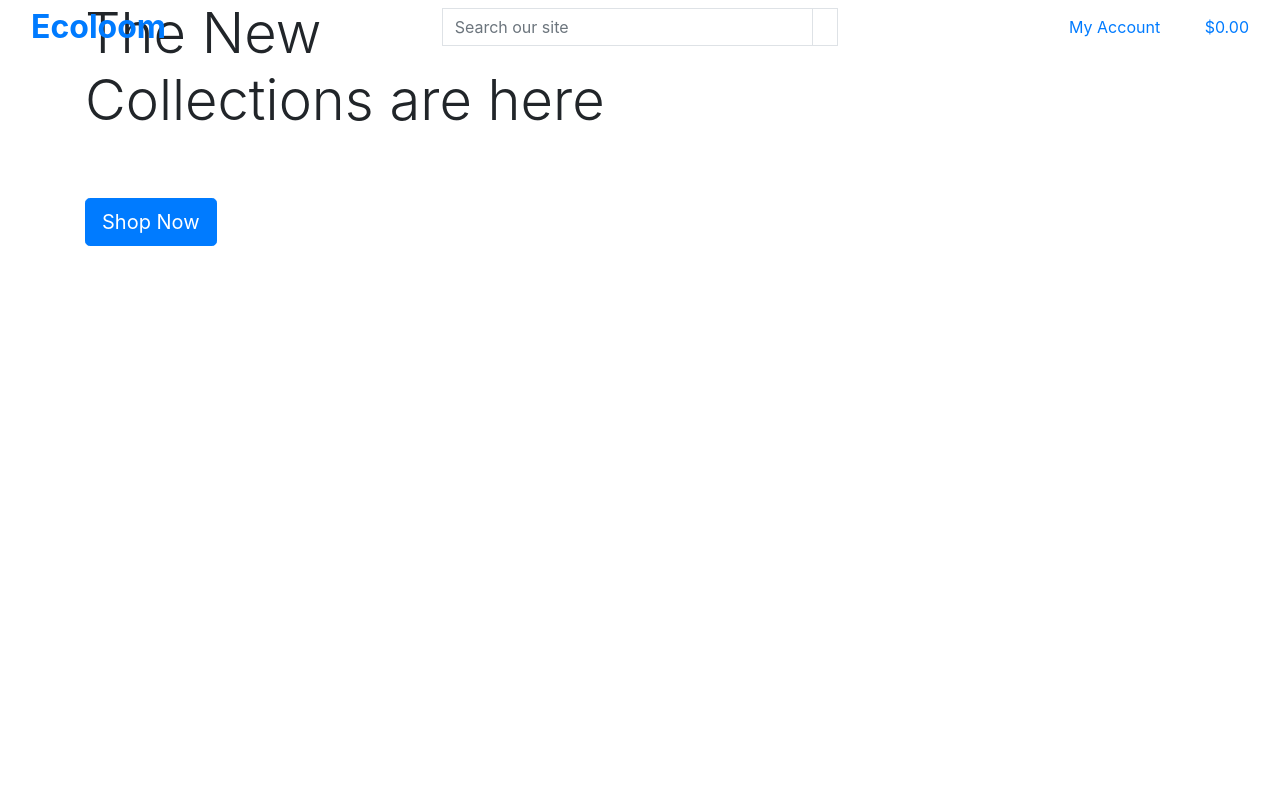
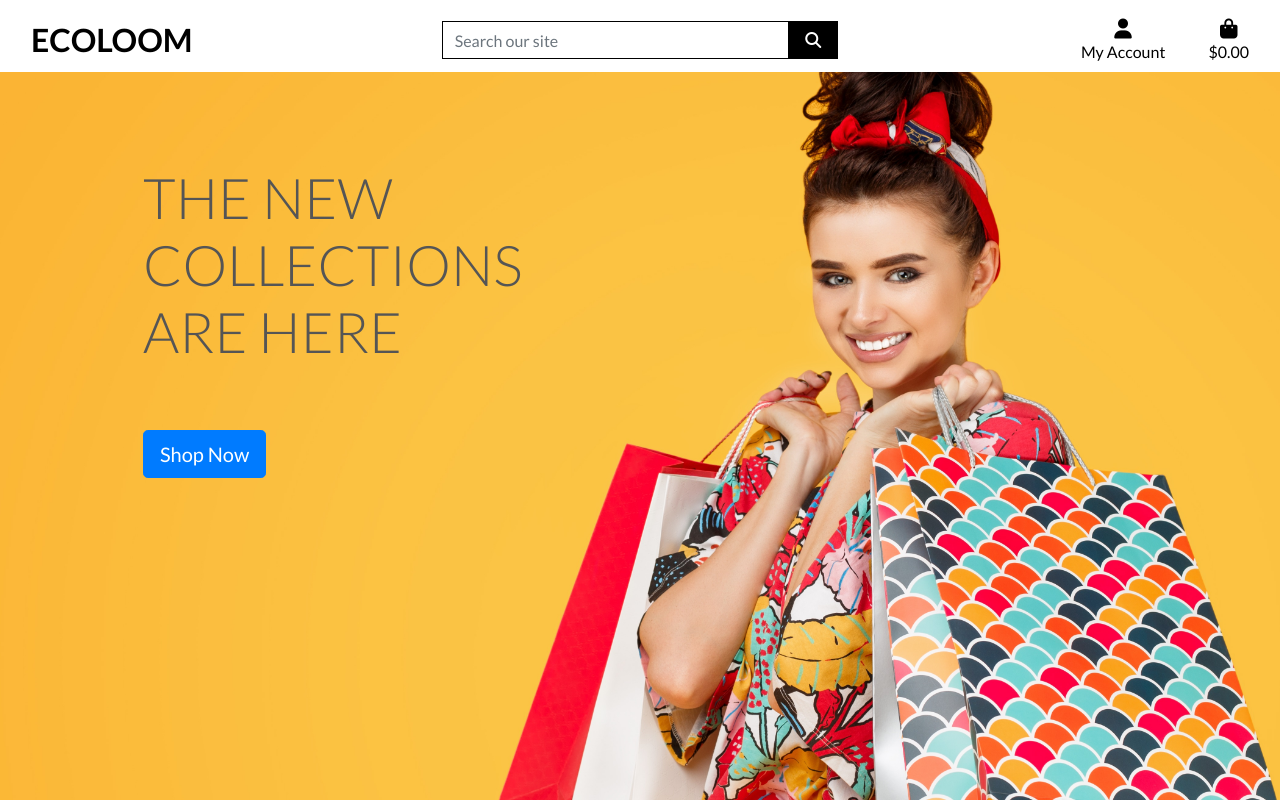
Before and after one commit to Mubashirgit1/EcoLoom, a Django app: page / in a window 1280 px wide. Run offline with Django 3.2, Linux system fonts and the light colour scheme; some libraries are stand-ins or nearby versions.

Commit message:
add home navigation

```diff
--- a/Ecoloom/templates/base.html
+++ b/Ecoloom/templates/base.html
@@ -1,4 +1,4 @@
-{% load static%}
+{% load static %}
 <!doctype html>
 <html lang="en">
 
@@ -17,6 +17,8 @@
     <!-- Bootstrap CSS -->
     <link rel="stylesheet" href="https://cdn.jsdelivr.net/npm/bootstrap@4.4.1/dist/css/bootstrap.min.css"
         integrity="sha384-Vkoo8x4CGsO3+Hhxv8T/Q5PaXtkKtu6ug5TOeNV6gBiFeWPGFN9MuhOf23Q9Ifjh" crossorigin="anonymous">
+        <link href="https://fonts.googleapis.com/css2?family=Lato:ital,wght@0,100;0,300;0,400;0,700;0,900;1,100;1,300;1,400;1,700;1,900&display=swap" rel="stylesheet">
+        <link rel="stylesheet" href="{% static 'css/base.css' %}">
     {% endblock %}
     {% block extracss %}
 
@@ -32,6 +34,7 @@
     <script src="https://cdn.jsdelivr.net/npm/bootstrap@4.4.1/dist/js/bootstrap.min.js"
         integrity="sha384-wfSDF2E50Y2D1uUdj0O3uMBJnjuUD4Ih7YwaYd1iqfktj0Uod8GCExl3Og8ifwB6"
         crossorigin="anonymous"></script>
+        <script src="https://kit.fontawesome.com/29d720f411.js" crossorigin="anonymous"></script>
     {% endblock %}
     {% block extrajs %}
 
@@ -41,7 +44,7 @@
 
 <body>
     <header class="container-fluid fixed-top">
-        <div class="row">
+        <div id="topnav" class="row bg-white pt-lg-2 d-none d-lg-flex">
             <div class="col-12 col-lg-4 my-auto py-1 py-lg-0 text-center text-lg-left">
                 <a href="{% url 'home' %}" class="nav-link main-logo-link">
                     <h2 class="logo-font text-black my-0">
--- a/Ecoloom/urls.py
+++ b/Ecoloom/urls.py
@@ -15,9 +15,10 @@ Including another URLconf
 """
 from django.contrib import admin
 from django.urls import path , include
-
+from django.conf import settings
+from django.conf.urls.static import static
 urlpatterns = [
     path('admin/', admin.site.urls),
     path('accounts/', include('allauth.urls')),
     path('', include('home.urls')),
-]
+] + static(settings.MEDIA_URL, document_root=settings.MEDIA_ROOT)
--- a/home/templates/home/index.html
+++ b/home/templates/home/index.html
@@ -17,7 +17,7 @@
             </h1>
             <div class="my-5">
                 <h4>
-                    <a href="{% url 'products:product_list' %}" class="btn btn-primary btn-lg mt-3">Shop Now</a>
+                    <a href="" class="btn btn-primary btn-lg mt-3">Shop Now</a>
                 </h4>
             </div>
         </div>
--- /dev/null
+++ b/static/css/base.css
@@ -0,0 +1,80 @@
+html {
+    height: 100%;
+}
+body {
+    background: url('/media/homepage_background_cropped.jpg') no-repeat center center fixed;
+    background-size: cover;
+    height: calc(100vh -164px);
+    color: #555;
+    font-family: 'lato', sans-serif;
+}
+
+/* from Bulma */
+.icon {
+    align-items: center;
+    display: inline-flex;
+    justify-content: center;
+    height: 1.5rem;
+    width: 1.5rem;
+}
+
+.logo-font {
+    text-transform: uppercase;
+}
+
+.main-logo-link {
+    width: fit-content;
+}
+
+.shop-now-button {
+    background: black;
+    color: white;
+    min-width: 260px;
+}
+
+.btn-black {
+    background: black;
+    color: white;
+}
+
+.shop-now-button:hover,
+.shop-now-button:active,
+.shop-now-button:focus,
+.btn-black:hover,
+.btn-black:active,
+.btn-black:focus {
+    background: #222;
+    color: white;
+}
+
+.text-black {
+    color: #000 !important;
+}
+
+.border-black {
+    border: 1px solid black !important;
+}
+
+/* -------------------------------- Media Queries */
+
+/* Slightly larger container on xl screens */
+@media (min-width: 1200px) {
+  .container {
+    max-width: 80%;
+  }
+}
+
+/* fixed top navbar only on medium and up */
+@media (min-width: 992px) {
+    .fixed-top-desktop-only {
+        position: fixed;
+        top: 0;
+        right: 0;
+        left: 0;
+        z-index: 1030;
+    }
+
+    .header-container {
+        padding-top: 164px;
+    }
+}
```
Also changed, not shown: Ecoloom/settings.py (+6 -2 lines), media/homepage_background_cropped.jpg (added).
